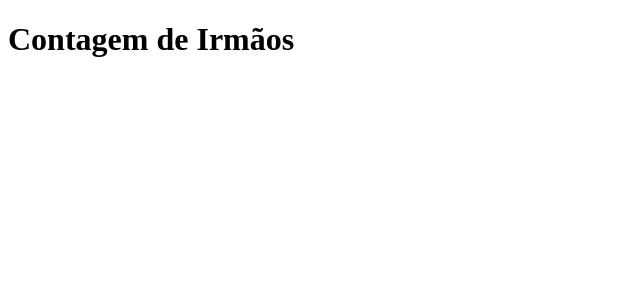
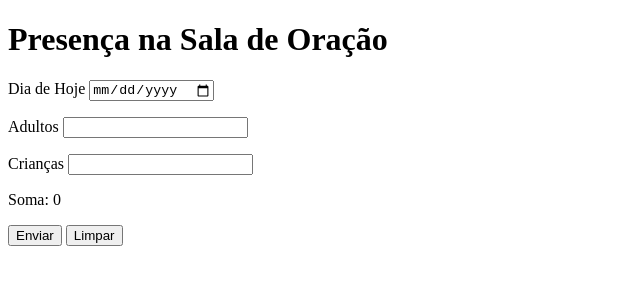
Before and after one commit to LukasTh202/Projeto-Manancias, a plain HTML site: page index.html in a window 1280 px wide. Shown: the whole page, without its empty margins (0-640 px from the left). Drawn offline with Linux system fonts and the light colour scheme.

Commit message:
versão 0.1

```diff
--- a/index.html
+++ b/index.html
@@ -5,9 +5,41 @@
     <meta name="viewport" content="width=device-width, initial-scale=1.0">
     <link rel="shortcut icon" href="imagens/mananciais.png" type="imagens">
     <title>Contagem do Salão</title>
+    <style>
+
+    </style>
 </head>
 <body>
-    <h1>Contagem de Irmãos</h1>
+    <h1>Presença na Sala de Oração</h1>
+    <p>
+        <label for="idata">Dia de Hoje</label>
+        <input type="date" name="data" id="idata">
+    </p>
+
+    <p>
+        <label for="iadulto">Adultos</label>
+        <input type="number" name="adulto" id="iadulto">
+    </p>
+
+    <p>
+        <label for="icrianca">Crianças</label>
+        <input type="number" name="crianca" id="icrianca"
+
+        oninput="isoma.innerHTML = Number(iadulto.value) + Number(icrianca.value)">
+
+        <p>
+            <label for="isoma">Soma:</label>
+            <output name="soma" id="isoma">0</output>
+        </p>
+
+
+    <p>
+        <input type="submit" value="Enviar">
+        <input type="reset" value="Limpar">
+    </p>
+
+
+
 
 </body>
 </html>
```
